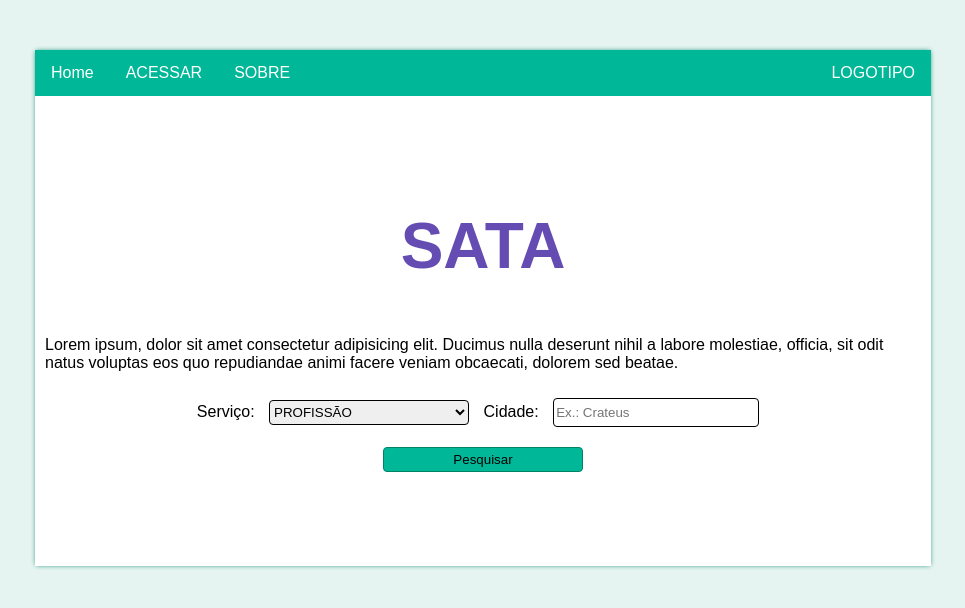
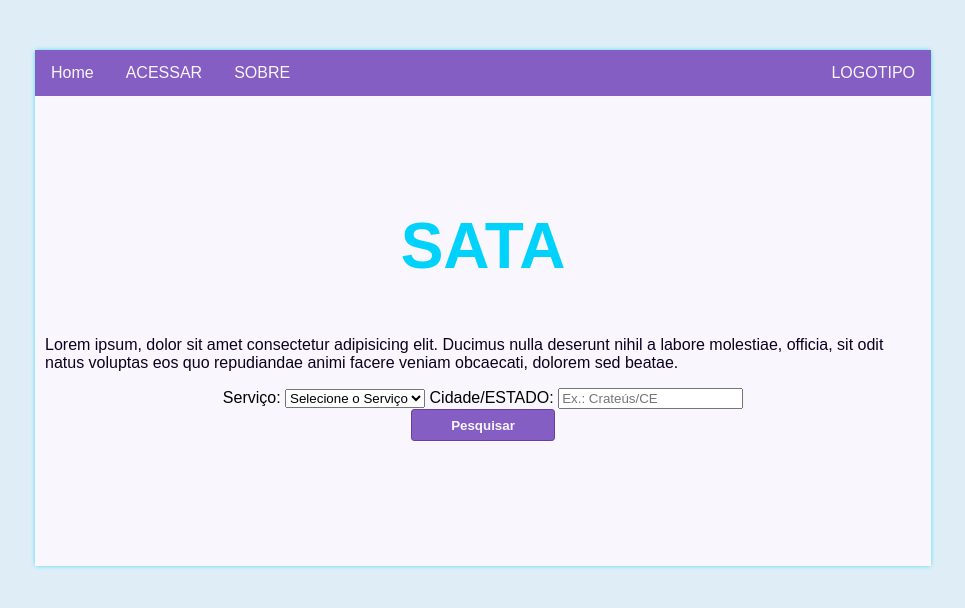
Before and after one commit to Jhameson/SATA, a plain HTML site: page index.html in a window 1280 px wide. Shown: the whole page, without its empty margins (157-1122 px from the left). Drawn offline with Linux system fonts and the light colour scheme.

Commit message:
feature: add estrutura de pastas, e paginas e inserção do script da pagina inincial

```diff
--- /dev/null
+++ b/assets/scripts/search.js
@@ -0,0 +1,26 @@
+
+
+
+const formInicial = document.querySelector('.form-inicial');
+
+
+formInicial.addEventListener('submit', function (event) {
+    event.preventDefault();
+
+    const selectService = formInicial.querySelector('.select-service');
+    const servico = selectService.options[selectService.selectedIndex];
+
+    const cidade = formInicial.querySelector('.cidadeEstado');
+
+    // const ver = false;
+    // (cidade.value.length < 3) ? ver = true : console.log();
+
+    // (ver === true) ? alertar() : '';
+
+    // function alertar(){
+    //     alert('')
+    // }
+
+    console.log(`serviço ${servico.text} e cidade ${cidade.value}`);
+
+});
--- a/assets/styles/main.css
+++ b/assets/styles/main.css
@@ -1,33 +1,43 @@
 :root {
-    --primary-color: #00B898;
-    --primary-color-darker: #008265;
-    /* --primary-color-darker: #008265; */
-    --background-color: rgb(230, 244, 241);
+    --primary-color: #845ec2;
+    --primary-color-darker: #663ea7;
+
+    --secondary-color: #00D2FC;
+    --secondary-color-darker: #009efa;
+
+    --expo: #4FFBDF;
+
+    --background-color: #dfeef6;
+
+    /*CORES PARA FONTES*/
+    --color-light: #f9f6fd; /*COR DA MAIN*/
+    --color-darker: #0c001f;
 }
 
-main{
-    /* height: 100%; */
-    margin: 50px auto auto auto;
+main {
+
+    margin: 50px auto 50px auto;
     width: 70%;
-    background: #fff;
-    box-shadow: 0px 0px 5px -1px #008265 ;
+    background: var(--color-light);
+    box-shadow: 0px 0px 5px -1px var(--secondary-color);
 }
 body {
-   margin: 0;
+    margin: 0;
     padding: 0;
     background: var(--background-color);
     font-family: sans-serif;
-
 }
 
+p, span, a, input{
+    color: var(--color-darker);
+}
 
 ul {
-
     list-style-type: none;
     margin: 0;
     padding: 0;
     overflow: hidden;
-    background-color: var(--primary-color) ;
+    background-color: var(--primary-color);
 }
 
 li {
@@ -36,7 +46,7 @@ li {
 
 li a {
     display: block;
-    color: white;
+    color: var(--color-light);
     text-align: center;
     padding: 14px 16px;
     text-decoration: none;
@@ -45,7 +55,6 @@ li a {
 li a:hover:not(.active) {
     background-color: var(--primary-color-darker);
 }
-
 
 .container {
     margin-top: 50px;
--- a/assets/styles/welcome.css
+++ b/assets/styles/welcome.css
@@ -1,7 +1,7 @@
 .container h1 {
     text-align: center;
     font-size: 4rem;
-    color: #654CB3;
+    color: var(--secondary-color);
 }
 
 .form-inicial {
@@ -11,18 +11,22 @@
     align-items: center;
 }
 
-select, input {
-    width: 200px;
-    height: 25px;
-    border-radius: 4px;
-    border: 1px solid;
-    margin: 10px;
-}
+
 option{
     padding: 10px;
 }
-.button{
+.button-search{
     cursor: pointer;
     background: var(--primary-color);
-    border: 1px solid var(--primary-color-darker)
+    border: 0.1rem solid var(--primary-color-darker);
+    transition: 0.2;
+    font-weight: bold;
+    color: var(--color-light);
+    height: 2rem;
+    width: 9rem;
+    border-radius: 0.2rem;
 }
+
+.button-search:hover{
+    background: var(--primary-color-darker);
+}
--- a/index.html
+++ b/index.html
@@ -18,7 +18,7 @@
                 <li><a href="#home">Home</a></li>
                 <li><a href="#news">ACESSAR</a></li>
                 <li><a href="#contact">SOBRE</a></li>
-                <li style="float:right"><a class="logotipó" href="./index.html">LOGOTIPO</a></li>
+                <li style="float:right"><a class="logotipo" href="./index.html">LOGOTIPO</a></li>
             </ul>
         </header>
 
@@ -30,30 +30,29 @@
                     dolorem
                     sed beatae.</p>
             </section>
-            <form class="form-inicial">
+            <form class="form-inicial" method="POST">
                 <div>
                     <label>Serviço: </label>
-                    <select name="" id="">
-                        <option value="">PROFISSÃO</option>
-                        <option value="">PROFISSÃO</option>
-                        <option value="">PROFISSÃO</option>
-                        <option value="">PROFISSÃO</option>
-                        <option value="">PROFISSÃO</option>
-                        <option value="">PROFISSÃO</option>
-                        <option value="">PROFISSÃO</option>
-
+                    <select name="Serviços" class="select-service">
+                        <option value="srv1" selected>Selecione o Serviço</option>
+                        <option value="srv2">PROFISSÃO</option>
+                        <option value="srv3">PROFISSÃO</option>
+                        <option value="srv4">PROFISSÃO</option>
+                        <option value="srv5">PROFISSÃO</option>
+                        <option value="srv6">PROFISSÃO</option>
+                        <option value="srv7">PROFISSÃO</option>
                     </select>
-                    <label>Cidade:</label>
-                    <input placeholder="Ex.: Crateus" />
+                    <label>Cidade/ESTADO:</label>
+                    <input placeholder="Ex.: Crateús/CE" class="cidadeEstado" pattern="[^0-9]+"/>
                 </div>
                 <div>
-                    <input type="submit" value="Pesquisar" class="button" />
+                    <input type="submit" value="Pesquisar" class="button-search"/>
                 </div>
             </form>
 
         </section>
     </main>
-
+    <script src="assets/scripts/search.js"></script>
 
 </body>
 
--- /dev/null
+++ b/pages/CadastroTA/CadastroTA.css
@@ -0,0 +1,3 @@
+/*
+    Aqui seus styles da sua page que não serão utilizados em outros lugares
+*/
--- /dev/null
+++ b/pages/ListaFiltrada/ListaFiltrada.css
@@ -0,0 +1,3 @@
+/*
+    Aqui seus styles da sua page que não serão utilizados em outros lugares
+*/
```
Also changed, not shown: pages/CadastroTA/index.html (added, +37 -0 lines), pages/ListaFiltrada/index.html (added, +35 -0 lines).
